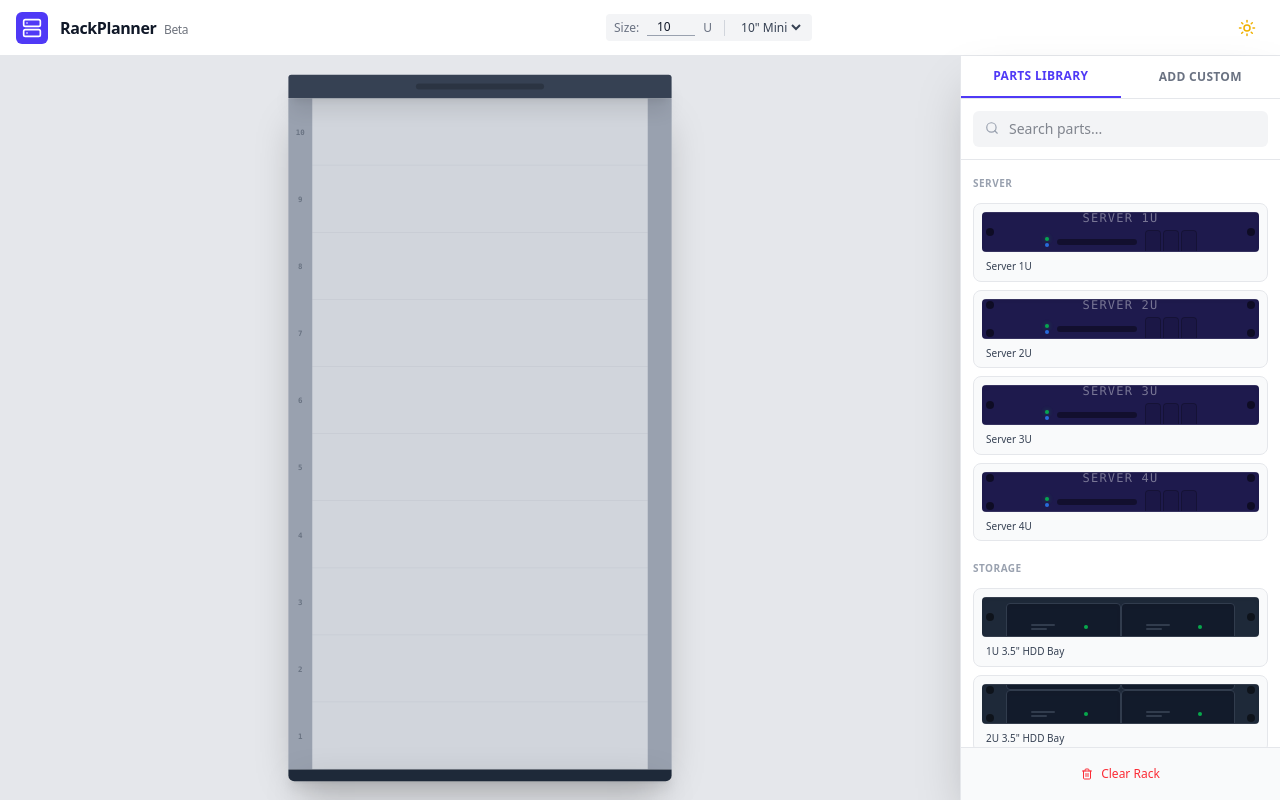
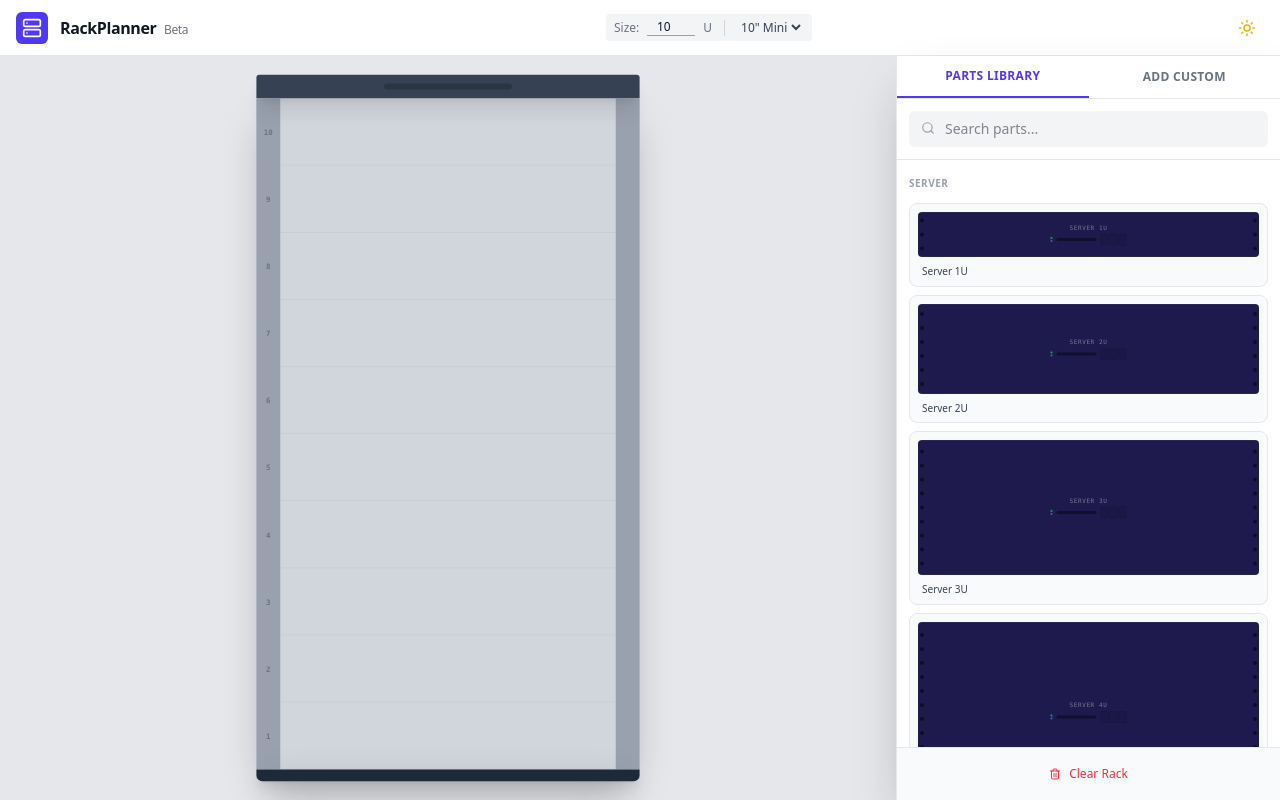
Before and after one commit to plagosus/rack-planner, a React (Vite) app: page / in a window 1280 px wide. Built offline with nearby package versions, Linux system fonts and the light colour scheme.

Commit message:
modules library preview fixed
Signed-off-by: Branko Djurkovic <brankko@plagosus.net>

```diff
--- a/src/App.tsx
+++ b/src/App.tsx
@@ -677,7 +677,7 @@ export default function RackPlanner() {
                     </section>
 
                     {/* RIGHT: Library Sidebar */}
-                    <aside className="w-80 bg-white dark:bg-gray-900 border-l border-gray-200 flex flex-col shadow-2xl z-30 shrink-0 overflow-hidden max-h-[calc(100vh-56px)]">
+                    <aside className="w-96 bg-white dark:bg-gray-900 border-l border-gray-200 flex flex-col shadow-2xl z-30 shrink-0 overflow-hidden max-h-[calc(100vh-56px)]">
                         {/* Tabs */}
                         <div className="flex border-b border-gray-200 dark:border-gray-800">
                             <button
@@ -732,13 +732,29 @@ export default function RackPlanner() {
                                                             className="group bg-gray-50 dark:bg-gray-800 border border-gray-200 dark:border-gray-700 rounded-lg p-2 cursor-grab hover:border-indigo-500 hover:shadow-md transition-all flex flex-col gap-2"
                                                         >
                                                             {/* Visual Preview */}
-                                                            <div className="h-10 w-full rounded overflow-hidden relative">
-                                                                <ModuleFace
-                                                                    module={module}
-                                                                    rackWidth={
-                                                                        rackSettings.widthStandard
-                                                                    }
-                                                                />
+                                                            <div
+                                                                className="w-full rounded overflow-hidden relative"
+                                                                style={{
+                                                                    height:
+                                                                        module.uSize *
+                                                                        U_PIXELS *
+                                                                        0.5,
+                                                                }}
+                                                            >
+                                                                <div
+                                                                    style={{
+                                                                        width: '200%', // 100 / 0.5
+                                                                        height:
+                                                                            module.uSize * U_PIXELS,
+                                                                        transform: 'scale(0.5)',
+                                                                        transformOrigin: 'top left',
+                                                                    }}
+                                                                >
+                                                                    <ModuleFace
+                                                                        module={module}
+                                                                        rackWidth="10inch"
+                                                                    />
+                                                                </div>
                                                                 {/* Draggable Hint */}
                                                                 <div className="absolute inset-0 bg-black/0 group-hover:bg-black/10 flex items-center justify-center opacity-0 group-hover:opacity-100 transition-all">
                                                                     <Move
```
